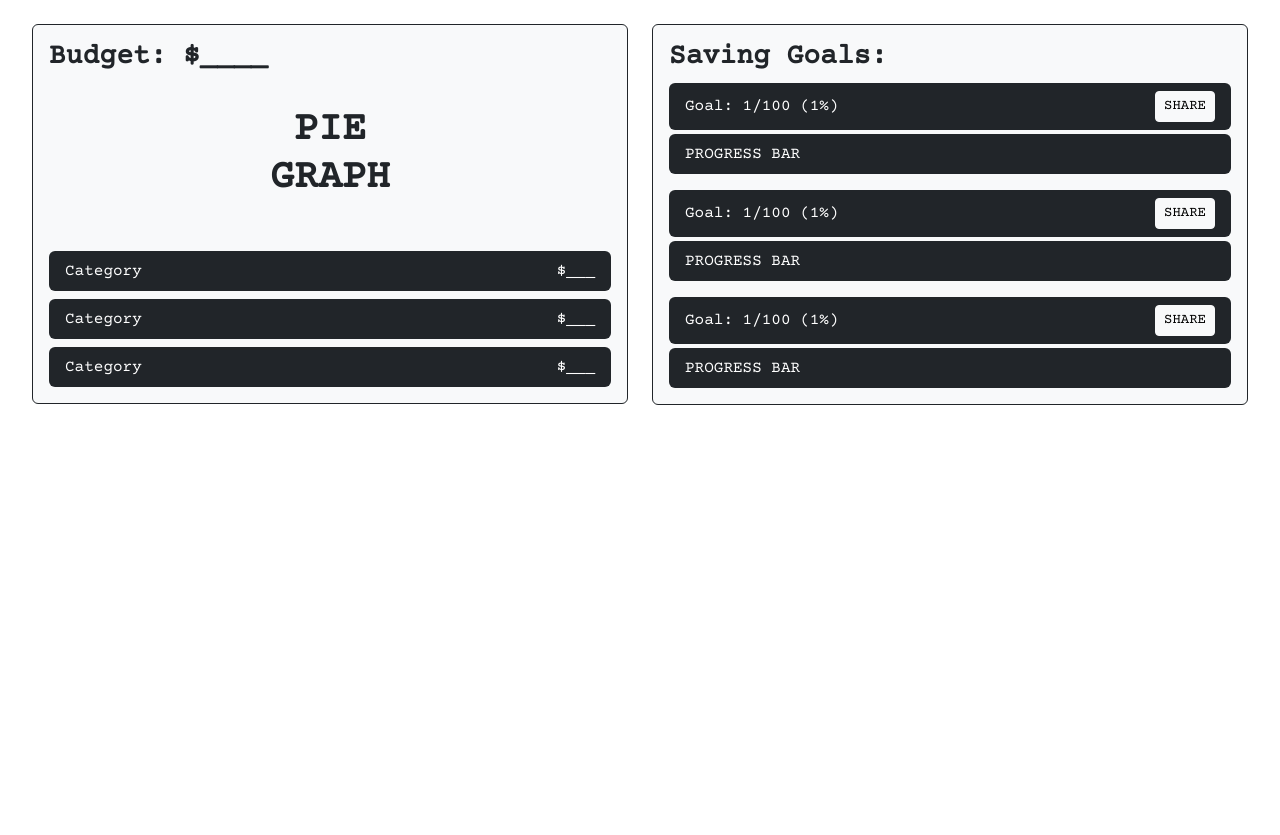
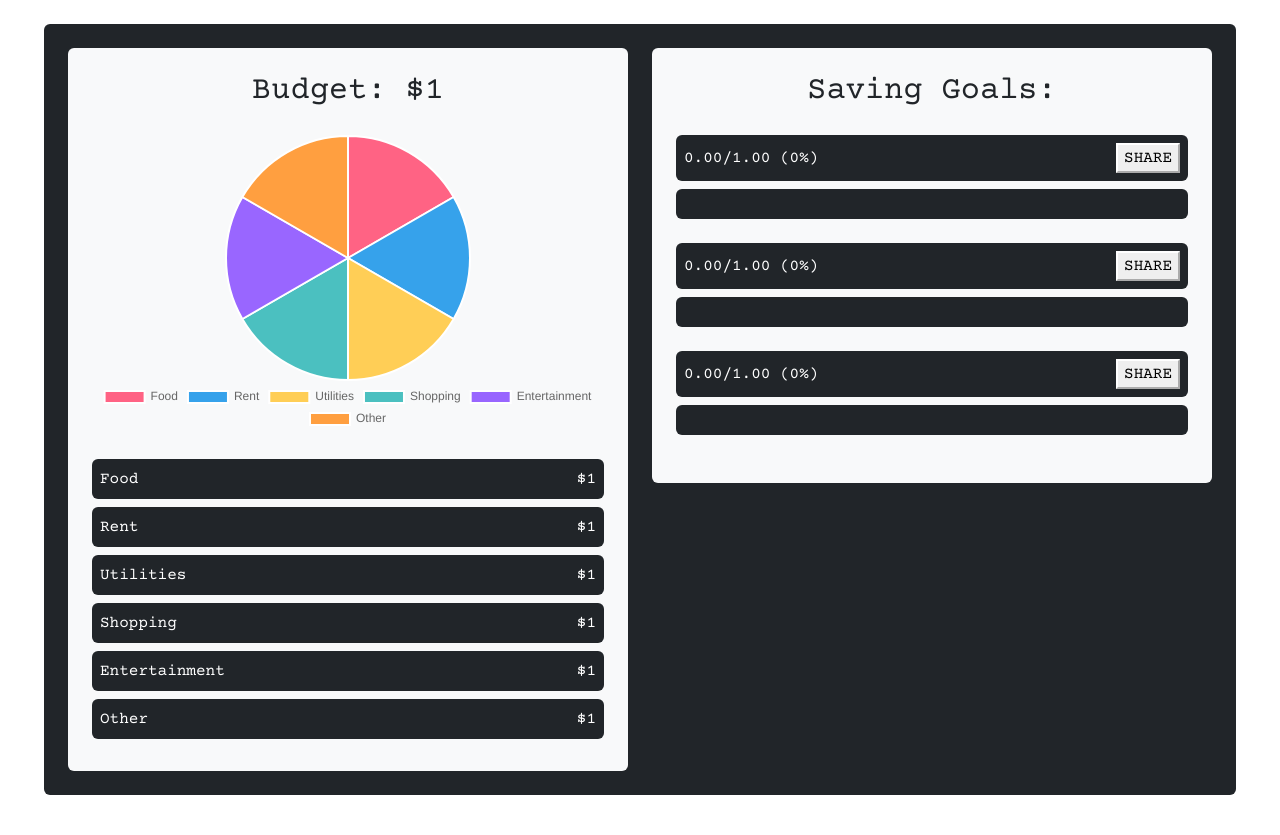
Before and after one commit to torry2/group50, a Flask app: page /budget in a window 1280 px wide. Shown: the part 69-904 px from the top of the page. Before the commit the page ends 474 px from the top, so only its background shows below. Run offline with Flask 3, Linux system fonts and the light colour scheme; a user stored in the database is signed in; tables that the repository leaves empty hold one stand-in row (values such as "Sample post").

Commit message:
Added the Pie Graph and Goal Progress (#64)

```diff
--- a/app/routes.py
+++ b/app/routes.py
@@ -1,9 +1,16 @@
 from app import app
 from app.forms import *
-from flask import render_template , flash
+from flask import render_template, flash, redirect, url_for, send_file
 from flask_login import current_user, login_required
 from app.models import User
 from app import login
+from app.api.data import data_routes
+# Import pie_chart from budget.py
+from app.api.budget import budget_routes, goals, pie_chart
+
+API_PREFIX = "/api"
+data_routes(app, API_PREFIX)  # transaction endpoints
+budget_routes(app, API_PREFIX)  # budget endpoints
 
 @login.unauthorized_handler
 def unauthorized():
@@ -19,7 +26,7 @@ def profile():
     sf = settingsform()
     return render_template('profile.html', form=sf)
 
-@app.route('/budget')
+@app.route('/budget', methods=['GET', 'HEAD'])
 @login_required
 def budget():
     return render_template('budget.html')
--- /dev/null
+++ b/app/static/js/budget.js
@@ -0,0 +1,220 @@
+document.addEventListener('DOMContentLoaded', function() {
+
+    // Load budget data and render budget view
+    loadBudgetData();
+});
+
+function loadBudgetData() {
+    fetch('/api/data/get-income-budget')
+        .then(response => response.json())
+        .then(data => {
+            if (data.status === 'success') {
+                const budget = data.income_budget;
+
+                // Update total budget display
+                document.getElementById('total-budget').textContent = budget.income;
+
+                // Create budget categories display
+                updateCategoriesDisplay(budget);
+
+                // Create pie chart
+                createPieChart(budget);
+
+                // Update goals display
+                updateGoalsDisplay(budget);
+            } else {
+                alert('Error loading budget: ' + data.message);
+            }
+        })
+        .catch(error => {
+            console.error('Error loading budget data:', error);
+            alert('Error loading budget data. Please try again later.');
+        });
+}
+
+function updateCategoriesDisplay(budget) {
+    const categoriesContainer = document.getElementById('budget-categories');
+    categoriesContainer.innerHTML = '';
+
+    const categories = [
+        { name: 'Food', value: budget.food },
+        { name: 'Rent', value: budget.rent },
+        { name: 'Utilities', value: budget.utilities },
+        { name: 'Shopping', value: budget.shopping },
+        { name: 'Entertainment', value: budget.entertainment },
+        { name: 'Other', value: budget.other }
+    ];
+
+    categories.forEach(category => {
+        const categoryRow = document.createElement('div');
+        categoryRow.className = 'category-row bg-dark text-white p-2 mb-2 rounded d-flex justify-content-between';
+        categoryRow.innerHTML = `
+            <div class="category-name">${category.name}</div>
+            <div class="category-value">$${category.value}</div>
+        `;
+        categoriesContainer.appendChild(categoryRow);
+    });
+}
+
+function createPieChart(budget) {
+    const ctx = document.getElementById('budget-pie-chart').getContext('2d');
+
+    // Get categories and amounts for chart
+    const categories = ['Food', 'Rent', 'Utilities', 'Shopping', 'Entertainment', 'Other'];
+    const amounts = [
+        parseFloat(budget.food) || 0,
+        parseFloat(budget.rent) || 0,
+        parseFloat(budget.utilities) || 0,
+        parseFloat(budget.shopping) || 0,
+        parseFloat(budget.entertainment) || 0,
+        parseFloat(budget.other) || 0
+    ];
+
+    // Filter out zero values
+    const filteredCategories = [];
+    const filteredAmounts = [];
+
+    for (let i = 0; i < categories.length; i++) {
+        if (amounts[i] > 0) {
+            filteredCategories.push(categories[i]);
+            filteredAmounts.push(amounts[i]);
+        }
+    }
+
+    // Create chart
+    new Chart(ctx, {
+        type: 'pie',
+        data: {
+            labels: filteredCategories,
+            datasets: [{
+                data: filteredAmounts,
+                backgroundColor: [
+                    '#FF6384',
+                    '#36A2EB',
+                    '#FFCE56',
+                    '#4BC0C0',
+                    '#9966FF',
+                    '#FF9F40'
+                ]
+            }]
+        },
+        options: {
+            responsive: true,
+            maintainAspectRatio: false,
+            plugins: {
+                legend: {
+                    position: 'bottom'
+                }
+            }
+        }
+    });
+}
+
+function updateGoalsDisplay(budget) {
+    const goalsContainer = document.getElementById('goals-container');
+    goalsContainer.innerHTML = '';
+
+    // Fetch transactions for goals
+    fetch('/api/data/get-transactions')
+        .then(response => response.json())
+        .then(transactionData => {
+
+          console.log("Transaction data response:", transactionData);
+
+            if (transactionData.status === 'success') {
+                // Calculate goal progress based on transactions
+                const transactions = transactionData.transactions || [];
+
+                console.log(`Found ${transactions.length} transactions`);
+                transactions.forEach((transaction, index) => {
+                console.log(`Transaction ${index + 1}:`, {
+                    id: transaction.id,
+                    name: transaction.name,
+                    category: transaction.category,
+                    amount: transaction.amount
+                  });
+                });
+
+
+
+                // Calculate accumulated amounts for each goal
+
+                const goalAmounts = {
+                    goal1: 0,
+                    goal2: 0,
+                    goal3: 0
+                };
+
+                // Sum up transactions for each goal
+                transactions.forEach(transaction => {
+                    // Check if the transaction category is one of our goals
+                    if (transaction.category === 'Goal 1') {
+                        goalAmounts.goal1 += parseFloat(transaction.amount) || 0;
+                    } else if (transaction.category === 'Goal 2') {
+                        goalAmounts.goal2 += parseFloat(transaction.amount) || 0;
+                    } else if (transaction.category === 'Goal 3') {
+                        goalAmounts.goal3 += parseFloat(transaction.amount) || 0;
+                    }
+                });
+
+                // Create goals array with correct target and amount values
+                const goals = [
+                    {
+                        id: 1,
+                        amount: goalAmounts.goal1,
+                        target: parseFloat(budget.goal1) || 100  // Use budget.goal1 as target, default to 100
+                    },
+                    {
+                        id: 2,
+                        amount: goalAmounts.goal2,
+                        target: parseFloat(budget.goal2) || 100
+                    },
+                    {
+                        id: 3,
+                        amount: goalAmounts.goal3,
+                        target: parseFloat(budget.goal3) || 100
+                    }
+                ];
+
+                // Display each goal
+                goals.forEach(goal => {
+                    // Calculate progress percentage
+                    const progress = goal.target > 0 ?
+                        Math.min(100, Math.round((goal.amount / goal.target) * 100)) : 0;
+
+                    const goalElement = document.createElement('div');
+                    goalElement.className = 'goal-container mb-4';
+                    goalElement.innerHTML = `
+                        <div class="goal-header bg-dark text-white p-2 rounded d-flex justify-content-between align-items-center mb-2">
+                            <div class="goal-progress-text">${goal.amount.toFixed(2)}/${goal.target.toFixed(2)} (${progress}%)</div>
+                            <button class="share-button border-white" data-goal-id="${goal.id}" data-progress="${progress}">SHARE</button>
+                        </div>
+                        <div class="progress-container bg-dark rounded" style="height: 30px;">
+                            <div class="progress-bar bg-white" style="width: ${progress}%; height: 100%;"></div>
+                        </div>
+                    `;
+                    goalsContainer.appendChild(goalElement);
+                });
+
+                // Add event listeners to share buttons
+                document.querySelectorAll('.share-button').forEach(button => {
+                    button.addEventListener('click', function() {
+                        const goalId = this.getAttribute('data-goal-id');
+                        const progress = this.getAttribute('data-progress');
+                        alert(`Sharing: I've reached ${progress}% of my savings goal #${goalId}!`);
+                    });
+                });
+            } else {
+                console.error('Error loading transactions:', transactionData.message);
+
+                // Display goals with zero progress as fallback
+                displayDefaultGoals(budget);
+            }
+        })
+        .catch(error => {
+            console.error('Error fetching transactions:', error);
+
+            // Display goals with zero progress as fallback
+            displayDefaultGoals(budget);
+        });
+}
--- a/app/templates/budget.html
+++ b/app/templates/budget.html
@@ -1,68 +1,49 @@
 {% extends "base.html" %}
-
 {% block title %}Savings + Budget{% endblock %}
 {% block page_title %}Savings + Budget{% endblock %}
 
 {% block content %}
-<div class="row g-4">
-
-  <!-- Left Side: Budget + Pie + Categories -->
+<div class="container-fluid">
+    <div class="row">
+        <div class="col-12">
+            <div class="dashboard-container bg-dark p-4 rounded">
+                <div class="row">
+                    <!-- Budget Section -->
                     <div class="col-md-6">
-    <div class="p-3 rounded bg-light border border-dark">
-
-      <h3 class="fw-bold">Budget: $____</h3>
-      <div class="text-center py-4">
-        <h1 class="fw-bold">PIE<br>GRAPH</h1>
+                        <div class="budget-section bg-light p-4 rounded">
+                            <div class="budget-header text-center mb-4">
+                                <h2>Budget: $<span id="total-budget">___</span></h2>
                             </div>
-
-      <!-- Categories -->
-      <div class="mt-3">
-        <div class="d-flex justify-content-between bg-dark text-white px-3 py-2 mb-2 rounded">
-          <div>Category</div>
-          <div>$___</div>
+                            <div class="budget-chart text-center mb-4">
+                                <div id="pie-chart-container" style="position: relative; height: 300px;">
+                                    <canvas id="budget-pie-chart"></canvas>
                                 </div>
-        <div class="d-flex justify-content-between bg-dark text-white px-3 py-2 mb-2 rounded">
-          <div>Category</div>
-          <div>$___</div>
                             </div>
-        <div class="d-flex justify-content-between bg-dark text-white px-3 py-2 rounded">
-          <div>Category</div>
-          <div>$___</div>
+                            <div class="budget-categories" id="budget-categories">
+                                <!-- Categories will be populated by JavaScript -->
+                            </div>
+                        </div>
+                    </div>
+                    <!-- Goals Section -->
+                    <div class="col-md-6">
+                        <div class="goals-section bg-light p-4 rounded">
+                            <div class="goals-header text-center mb-4">
+                                <h2>Saving Goals:</h2>
+                            </div>
+                            <div class="goals-container" id="goals-container">
+                                <!-- Goals will be populated by JavaScript -->
+                            </div>
+                        </div>
+                    </div>
+                </div>
+            </div>
+        </div>
     </div>
 </div>
 
-    </div>
-  </div>
+<!-- Include Chart.js for the pie chart -->
+<script src="https://cdn.jsdelivr.net/npm/chart.js"></script>
 
-  <!-- Right Side: Saving Goals -->
-  <div class="col-md-6">
-    <div class="p-3 rounded bg-light border border-dark">
-
-      <h3 class="fw-bold">Saving Goals:</h3>
-
-      <!-- Goal 1 -->
-      <div class="d-flex align-items-center justify-content-between bg-dark text-white px-3 py-2 rounded mb-1">
-        <div>Goal: 1/100 (1%)</div>
-        <button class="btn btn-light btn-sm">SHARE</button>
-      </div>
-      <div class="bg-dark text-white px-3 py-2 mb-3 rounded">PROGRESS BAR</div>
-
-      <!-- Goal 2 -->
-      <div class="d-flex align-items-center justify-content-between bg-dark text-white px-3 py-2 rounded mb-1">
-        <div>Goal: 1/100 (1%)</div>
-        <button class="btn btn-light btn-sm">SHARE</button>
-      </div>
-      <div class="bg-dark text-white px-3 py-2 mb-3 rounded">PROGRESS BAR</div>
-
-      <!-- Goal 3 -->
-      <div class="d-flex align-items-center justify-content-between bg-dark text-white px-3 py-2 rounded mb-1">
-        <div>Goal: 1/100 (1%)</div>
-        <button class="btn btn-light btn-sm">SHARE</button>
-      </div>
-      <div class="bg-dark text-white px-3 py-2 rounded">PROGRESS BAR</div>
-
-    </div>
-  </div>
-
-</div>
+<!-- Include your external JavaScript file -->
+<script src="{{ url_for('static', filename='js/budget.js') }}"></script>
 {% endblock %}
```
Also changed, not shown: app/api/budget.py (+152 -3 lines), cashnest.db. Lines whose indentation alone changed are shown as unchanged.
